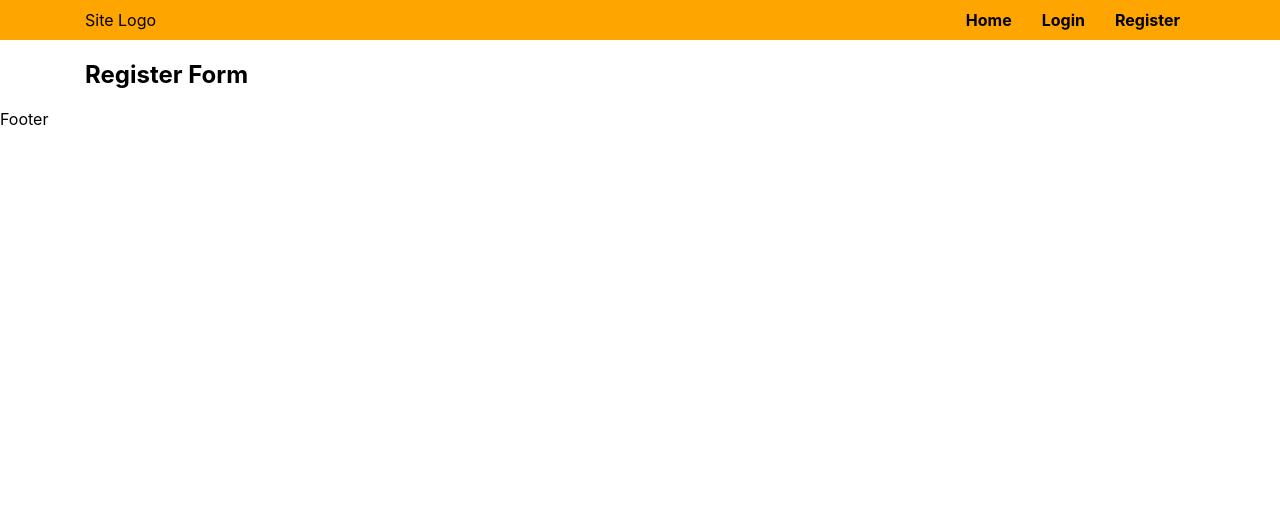
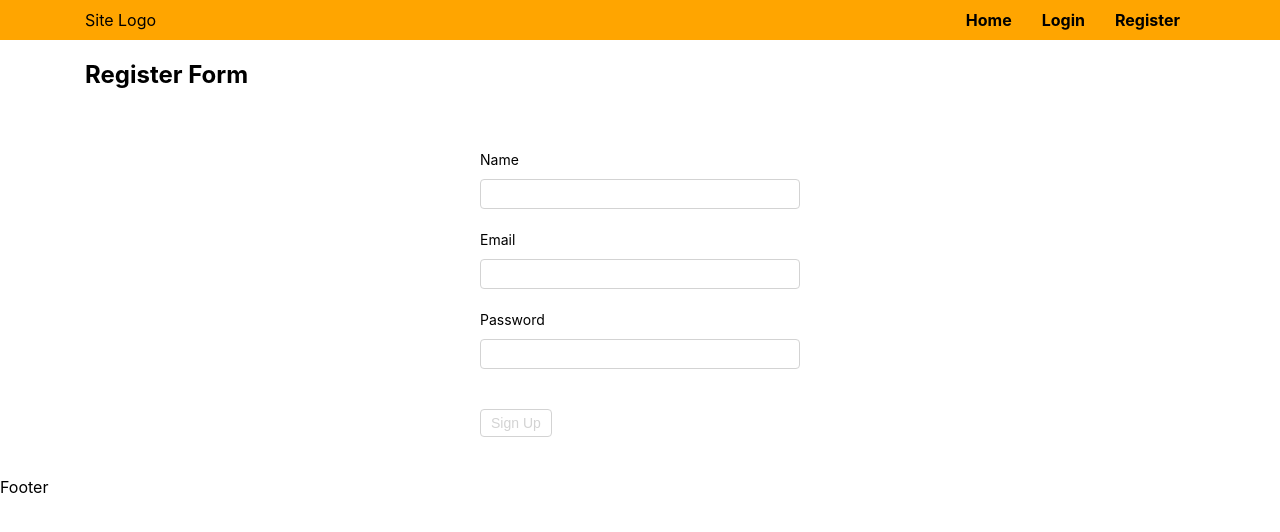
Before and after one commit to Hirajdey/collectionbox, a Next.js app: page /register in a window 1280 px wide. Shown: the top 532 px of the page. Built offline with nearby package versions, Linux system fonts and the light colour scheme.

Commit message:
feat: registerForm

```diff
--- a/components/Register/Register.tsx
+++ b/components/Register/Register.tsx
@@ -3,6 +3,7 @@ import Styles from './Register.module.scss'
 
 // Components
 import Container from '../common/Container/Container'
+import RegisterForm from '../common/forms/register-form/RegisterForm'
 
 
 const Register = () => {
@@ -10,8 +11,8 @@ const Register = () => {
     <main className={Styles.main}>
         <section>
           <Container>
-            <h2> Register Form</h2>
-
+            <h2>Register Form</h2>
+            <RegisterForm/>
           </Container>
         </section>
     </main>
--- /dev/null
+++ b/components/common/app-btn/AppBtn.module.scss
@@ -0,0 +1,31 @@
+.main{
+    background-color: orange;
+    border: solid 1px orange;
+    padding:5px 10px;
+    border-radius: 4px;
+    color: #fff;
+    cursor: pointer;
+    font-size: 14px;
+    margin-top: 20px;
+    &.full{
+        background-color: orange;
+        color: #fff;
+    }
+    &.outline{
+        background:none;
+        color: orange;
+    }
+
+    &.link{
+        border: none;
+        background: none;
+        padding: 5px;
+        color: blue;
+        text-decoration: underline;
+    }
+    &.disabled{
+        border-color: lightgray;
+        color: lightgray;
+        cursor:not-allowed
+    }
+}
--- /dev/null
+++ b/components/common/app-btn/AppBtn.tsx
@@ -0,0 +1,19 @@
+import { ReactNode } from 'react'
+import classNames from 'classnames';
+
+// Styles
+import Styles from './AppBtn.module.scss'
+
+interface AppBtnProps {
+    children: ReactNode;
+    type: "submit" | "reset";
+    btnStyleType: "outline" | "full" | "link";
+    btnClassnames?: string;
+    disabled?: boolean;
+}
+
+export const AppBtn = ({children, type, btnStyleType, btnClassnames, disabled = false }:AppBtnProps) => {
+  return (
+    <button disabled={disabled} type={type} className={classNames(Styles.main, Styles[btnStyleType] ,btnClassnames, disabled ? Styles.disabled : "")}>{children}</button>
+  )
+}
--- a/components/common/app-input/AppInput.module.scss
+++ b/components/common/app-input/AppInput.module.scss
@@ -0,0 +1,26 @@
+.inputWrapper{
+    margin-bottom: 10px;
+    position: relative;
+}
+
+.inputBox{
+    padding: 10px 0;
+    .input{
+        border: solid 1px lightgray;
+        border-radius: 4px;
+        height: 30px;
+        width: 100%;
+        padding: 5px 10px;
+    }
+}
+
+.label{
+    font-size: 14px;
+}
+
+.error{
+    color: red;
+    font-size: 10px;
+    position: absolute;
+    top: 65px;
+}
--- a/components/common/forms/formTypes.ts
+++ b/components/common/forms/formTypes.ts
@@ -1,4 +1,5 @@
 export interface registerFormProps {
     name: string;
     email: string;
+    password: string | number
 }
--- a/components/common/forms/formsInitialValues.ts
+++ b/components/common/forms/formsInitialValues.ts
@@ -2,5 +2,6 @@ import { registerFormProps } from "./formTypes";
 
 export const initialValuesRegistrForm: registerFormProps = {
     name: "",
-    email: ""
+    email: "",
+    password: ""
 }
--- a/components/common/forms/formsValidationSchema.ts
+++ b/components/common/forms/formsValidationSchema.ts
@@ -1,6 +1,9 @@
 import * as Yup from 'yup'
+
+const passwordRegx = /^(?=.*[a-z])(?=.*[A-Z])(?=.*[0-9])(?=.*[!@#\$%\^&\*])(?=.{8,})/
 
 export const validationSchemaRegisterForm = Yup.object({
     name: Yup.string().required('Required name'),
-    email: Yup.string().email('Invalid email format').required('Required email')
+    email: Yup.string().required('Required email').email('Invalid email format'),
+    password: Yup.string().required('Required password').min(8, 'Should be 8 chars minimum.').matches(passwordRegx, 'Must Contain 8 Characters, One Uppercase, One Lowercase, One Number and One Special Case Character.')
 })
--- a/components/common/forms/register-form/RegisterForm.module.scss
+++ b/components/common/forms/register-form/RegisterForm.module.scss
@@ -0,0 +1,5 @@
+.main{
+    max-width: 400px;
+    margin: auto;
+    padding: 40px;
+}
--- a/components/common/forms/register-form/RegisterForm.tsx
+++ b/components/common/forms/register-form/RegisterForm.tsx
@@ -15,12 +15,19 @@ import Styles from './RegisterForm.module.scss'
 
 // Components
 import AppInput from '../../app-input/AppInput';
+import { AppBtn } from '../../app-btn/AppBtn';
 
 const RegisterForm = () => {
     const [formik, setFormik] = useState<FormikProps<registerFormProps>>();
 
-    const onSubmit = () => {
+    const onSubmit = (values:any, submitProps: any) => {
         // call register API
+        console.log(values.name);
+        console.log(values.email);
+        console.log(values.password)
+
+        submitProps.setSubmitting(false)
+        submitProps.resetForm()
     }
 
   return (
@@ -50,6 +57,40 @@ const RegisterForm = () => {
                     inputBoxClassname={Styles.inputBox}
                     labelClassname={Styles.label}
                 />
+                 <AppInput
+                    name="email"
+                    type="email"
+                    isRequired={true}
+                    labelText="Email"
+                    value={formik.values.email}
+                    onChange={formik.handleChange("email")}
+                    error={formik.errors.email}
+                    inputWrapperClassname={Styles.inputContainer}
+                    inputClassname={Styles.input}
+                    inputBoxClassname={Styles.inputBox}
+                    labelClassname={Styles.label}
+                />
+                 <AppInput
+                    name="password"
+                    type="password"
+                    isRequired={true}
+                    labelText="Password"
+                    value={formik.values.password}
+                    onChange={formik.handleChange("password")}
+                    error={formik.errors.password}
+                    inputWrapperClassname={Styles.inputContainer}
+                    inputClassname={Styles.input}
+                    inputBoxClassname={Styles.inputBox}
+                    labelClassname={Styles.label}
+                />
+
+                <AppBtn
+                    type="submit"
+                    btnStyleType="outline"
+                    disabled={!(formik.isValid && formik.dirty)}
+                >
+                    Sign Up
+                </AppBtn>
                 </Form>
             )}
         </Formik>
```
